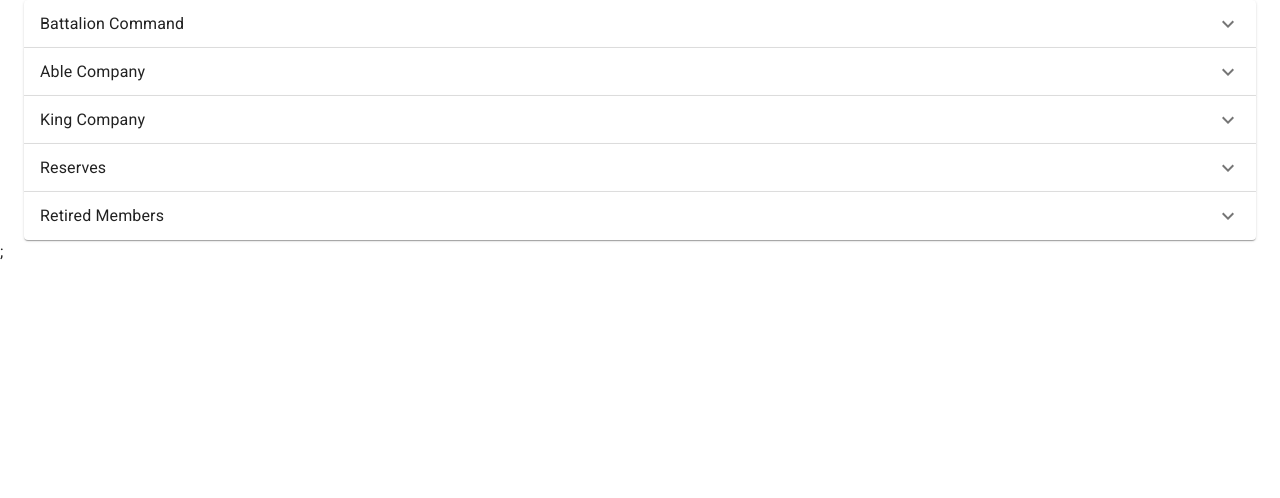
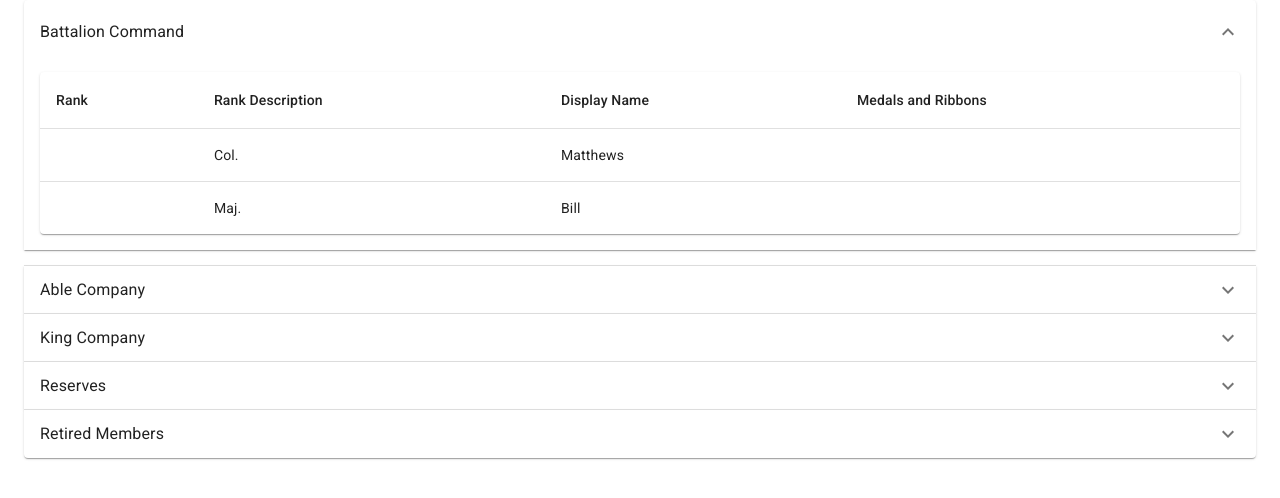
Before and after one commit to 10thmdhll1/10thmdroster, a Next.js app: page / in a window 1280 px wide. Shown: the top 498 px of the page. Built offline with nearby package versions, Linux system fonts and the light colour scheme.

Commit message:
display hierarchy in accordion

```diff
--- /dev/null
+++ b/components/MembersTable.tsx
@@ -0,0 +1,39 @@
+import Table from "@mui/material/Table";
+import TableBody from "@mui/material/TableBody";
+import TableCell from "@mui/material/TableCell";
+import TableContainer from "@mui/material/TableContainer";
+import TableHead from "@mui/material/TableHead";
+import TableRow from "@mui/material/TableRow";
+import Paper from "@mui/material/Paper";
+
+export default function MembersTable({ members }) {
+  return (
+    <TableContainer component={Paper}>
+      <Table sx={{ minWidth: 650 }} aria-label="simple table">
+        <TableHead>
+          <TableRow>
+            <TableCell>Rank</TableCell>
+            <TableCell>Rank Description</TableCell>
+            <TableCell>Display Name</TableCell>
+            <TableCell>Medals and Ribbons</TableCell>
+          </TableRow>
+        </TableHead>
+        <TableBody>
+          {members.map((row) => (
+            <TableRow
+              key={row.name}
+              sx={{ "&:last-child td, &:last-child th": { border: 0 } }}
+            >
+              <TableCell> </TableCell>
+              <TableCell>{row.rank}</TableCell>
+              <TableCell component="th" scope="row">
+                {row.name}
+              </TableCell>
+              <TableCell> </TableCell>
+            </TableRow>
+          ))}
+        </TableBody>
+      </Table>
+    </TableContainer>
+  );
+}
--- /dev/null
+++ b/components/Roster.tsx
@@ -0,0 +1,30 @@
+import Accordion from "@mui/material/Accordion";
+import AccordionSummary from "@mui/material/AccordionSummary";
+import AccordionDetails from "@mui/material/AccordionDetails";
+import Typography from "@mui/material/Typography";
+import ExpandMoreIcon from "@mui/icons-material/ExpandMore";
+import MembersTable from "@/components/MembersTable";
+
+export default function Roster({ roster, isRoot = false }) {
+  return (
+    <>
+      <Accordion defaultExpanded={isRoot}>
+        <AccordionSummary expandIcon={<ExpandMoreIcon />}>
+          <Typography>
+            {roster.name} {isRoot && "Command"}
+          </Typography>
+        </AccordionSummary>
+        <AccordionDetails>
+          {!isRoot && roster.children && (
+            <Typography>{roster.name} Command</Typography>
+          )}
+          <MembersTable members={roster.members} />
+          {!isRoot &&
+            roster.children?.map((c) => <Roster key={c.name} roster={c} />)}
+        </AccordionDetails>
+      </Accordion>
+      {isRoot &&
+        roster.children?.map((c) => <Roster key={c.name} roster={c} />)}
+    </>
+  );
+}
--- a/pages/_app.tsx
+++ b/pages/_app.tsx
@@ -10,7 +10,7 @@ export default function App({ Component, pageProps }: AppProps) {
   return (
     <>
       <CssBaseline />
-      <Component {...pageProps} />;
+      <Component {...pageProps} />
     </>
   );
 }
--- a/pages/index.tsx
+++ b/pages/index.tsx
@@ -1,41 +1,13 @@
 import getRoster from "@/lib/roster";
 
-import Accordion from "@mui/material/Accordion";
-import AccordionSummary from "@mui/material/AccordionSummary";
-import AccordionDetails from "@mui/material/AccordionDetails";
 import Container from "@mui/material/Container";
-import Typography from "@mui/material/Typography";
-import ExpandMoreIcon from "@mui/icons-material/ExpandMore";
+import Roster from "@/components/Roster";
 
-export default function Roster({ roster }) {
+export default function RosterPage({ roster }) {
   console.log(roster);
   return (
     <Container maxWidth="xl">
-      <Accordion>
-        <AccordionSummary expandIcon={<ExpandMoreIcon />}>
-          <Typography>{roster.name} Command</Typography>
-        </AccordionSummary>
-        <AccordionDetails>
-          <Typography>
-            Lorem ipsum dolor sit amet, consectetur adipiscing elit. Suspendisse
-            malesuada lacus ex, sit amet blandit leo lobortis eget.
-          </Typography>
-        </AccordionDetails>
-      </Accordion>
-      {roster.children.map((c) => (
-        <Accordion key={c.name}>
-          <AccordionSummary expandIcon={<ExpandMoreIcon />}>
-            <Typography>{c.name}</Typography>
-          </AccordionSummary>
-          <AccordionDetails>
-            <Typography>
-              Lorem ipsum dolor sit amet, consectetur adipiscing elit.
-              Suspendisse malesuada lacus ex, sit amet blandit leo lobortis
-              eget.
-            </Typography>
-          </AccordionDetails>
-        </Accordion>
-      ))}
+      <Roster roster={roster} isRoot />
     </Container>
   );
 }
```
